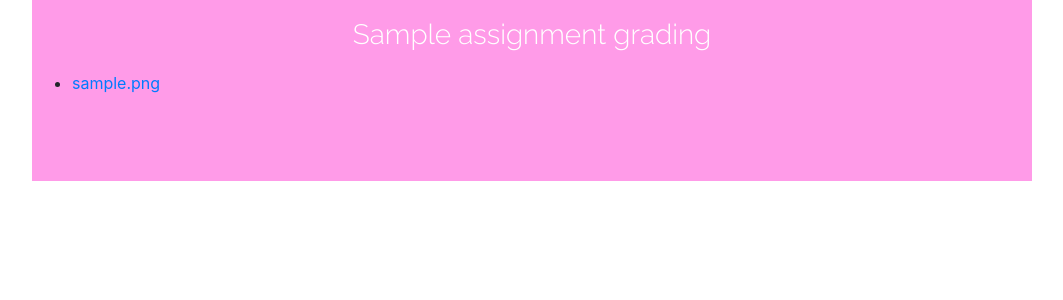
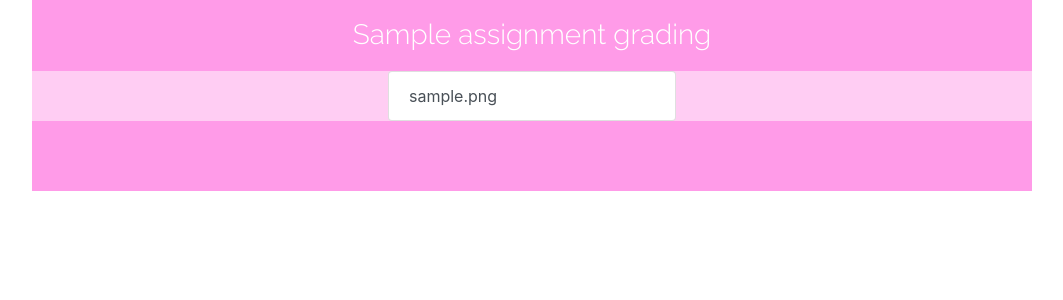
Before and after one commit to benjohnsonnlp/gradingsuite, a Django app: page /grader/assignments/1/ in a window 1280 px wide. Shown: the top 300 px of the page, without its empty margins (108-1171 px from the left). Run offline with Django 3.2, Linux system fonts and the light colour scheme; tables that the repository leaves empty hold one stand-in row (values such as "Sample post"); some libraries are stand-ins or nearby versions.

Commit message:
UI -> list

```diff
--- a/gradingsuite/grader/templates/grader/assignment.html
+++ b/gradingsuite/grader/templates/grader/assignment.html
@@ -15,14 +15,13 @@
 {% block body %}
     <section class="main">
         <h1 class="logotype">{{ assignment.name }} grading</h1>
-
-            <ul>
-            {% for submission in submissions %}
-                <li>
-                    <a href="submission/{{ submission.id }}"> {{ submission.filename }}</a>
-                </li>
-            {% endfor %}
-        </ul>
+            <div class="container-fluid stripe">
+            <div class="list-group centered-list">
+                {% for submission in submissions %}
+                    <a class="list-group-item list-group-item-action" href="submission/{{ submission.id }}"> {{ submission.filename }}</a>
+                {% endfor %}
+            </div>
+        </div>
     </section>
 
 {% endblock %}
```
